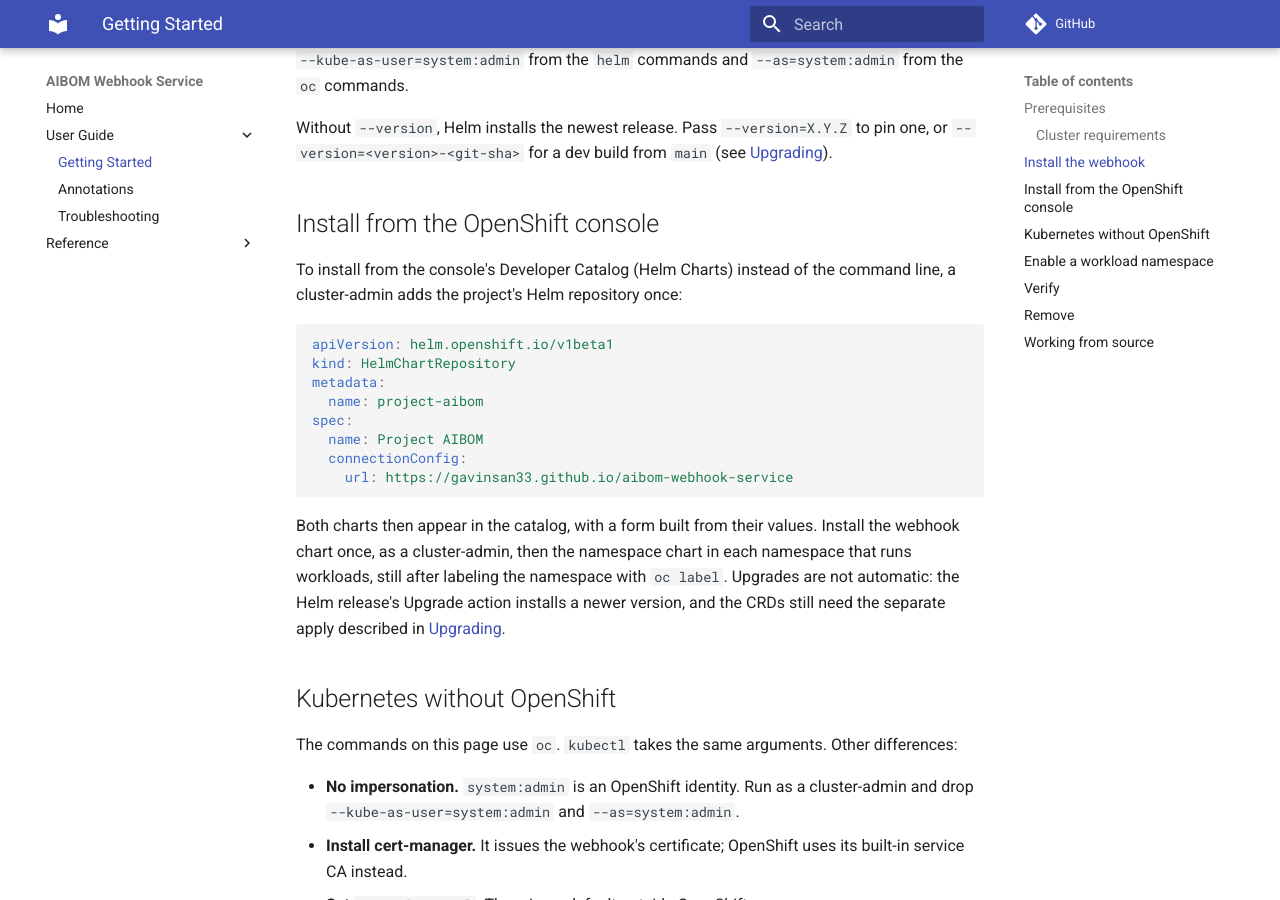
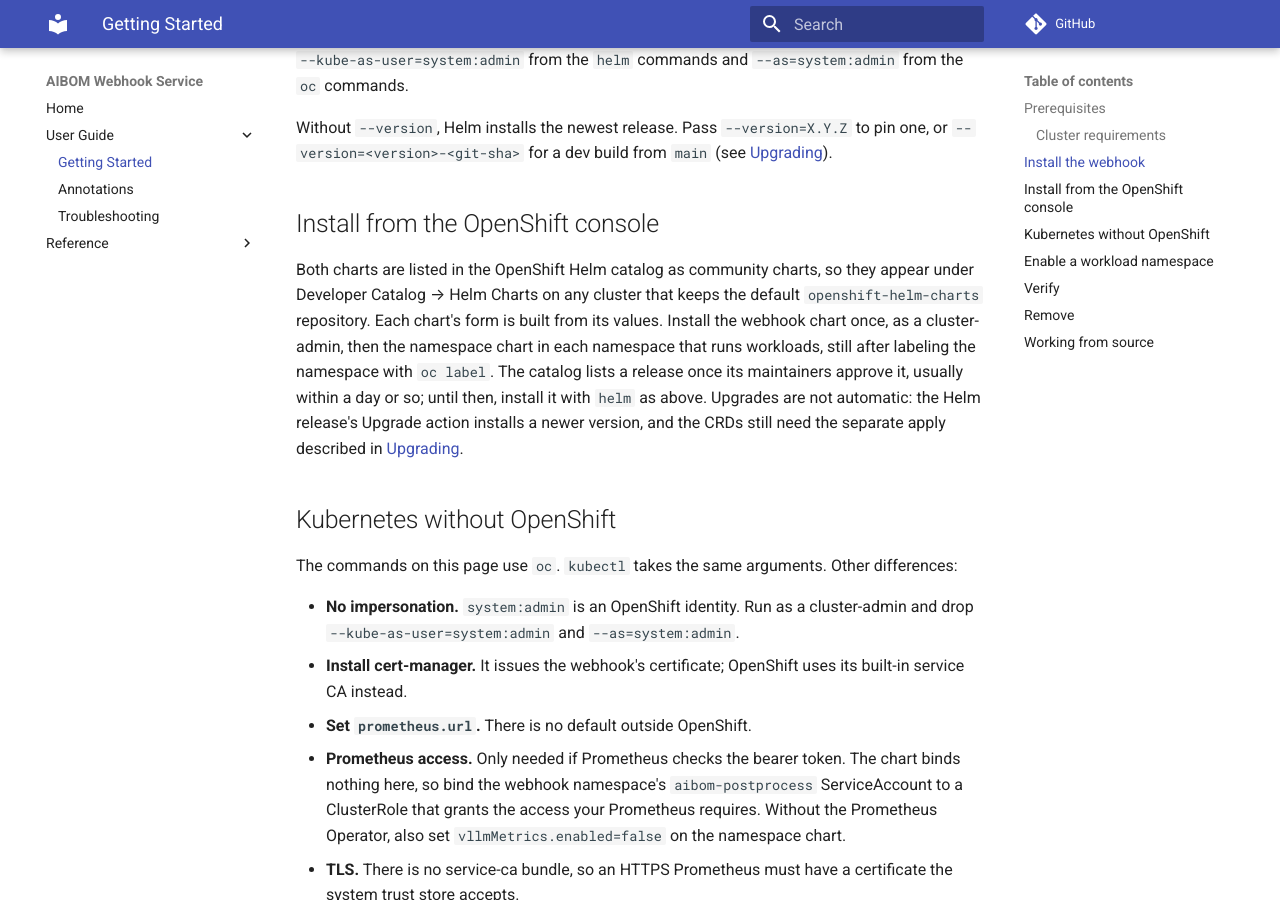
Before and after one commit to gavinsan33/aibom-webhook-service, an MkDocs documentation site: the page built from docs/user-guide/getting-started.md, in a window 1280 px wide and 900 px high, scrolled down 2588 px. Built offline with MkDocs 1.6.1 and Material for MkDocs 9.7.7, drawn with Linux system fonts in a browser that asks for light colours; comment, search, counter and statistics services are not loaded.

Commit message:
Attach chart tarballs to GitHub releases instead of GitHub Pages

````diff
--- a/docs/user-guide/getting-started.md
+++ b/docs/user-guide/getting-started.md
@@ -51,20 +51,7 @@ Without `--version`, Helm installs the newest release. Pass `--version=X.Y.Z` to
 
 ## Install from the OpenShift console
 
-To install from the console's Developer Catalog (Helm Charts) instead of the command line, a cluster-admin adds the project's Helm repository once:
-
-```yaml
-apiVersion: helm.openshift.io/v1beta1
-kind: HelmChartRepository
-metadata:
-  name: project-aibom
-spec:
-  name: Project AIBOM
-  connectionConfig:
-    url: https://gavinsan33.github.io/aibom-webhook-service
-```
-
-Both charts then appear in the catalog, with a form built from their values. Install the webhook chart once, as a cluster-admin, then the namespace chart in each namespace that runs workloads, still after labeling the namespace with `oc label`. Upgrades are not automatic: the Helm release's Upgrade action installs a newer version, and the CRDs still need the separate apply described in [Upgrading](../reference/upgrading.md).
+Both charts are listed in the OpenShift Helm catalog as community charts, so they appear under Developer Catalog → Helm Charts on any cluster that keeps the default `openshift-helm-charts` repository. Each chart's form is built from its values. Install the webhook chart once, as a cluster-admin, then the namespace chart in each namespace that runs workloads, still after labeling the namespace with `oc label`. The catalog lists a release once its maintainers approve it, usually within a day or so; until then, install it with `helm` as above. Upgrades are not automatic: the Helm release's Upgrade action installs a newer version, and the CRDs still need the separate apply described in [Upgrading](../reference/upgrading.md).
 
 ## Kubernetes without OpenShift
 
````
Also changed, not shown: docs/reference/development.md (+2 -4 lines), 2 other files.
